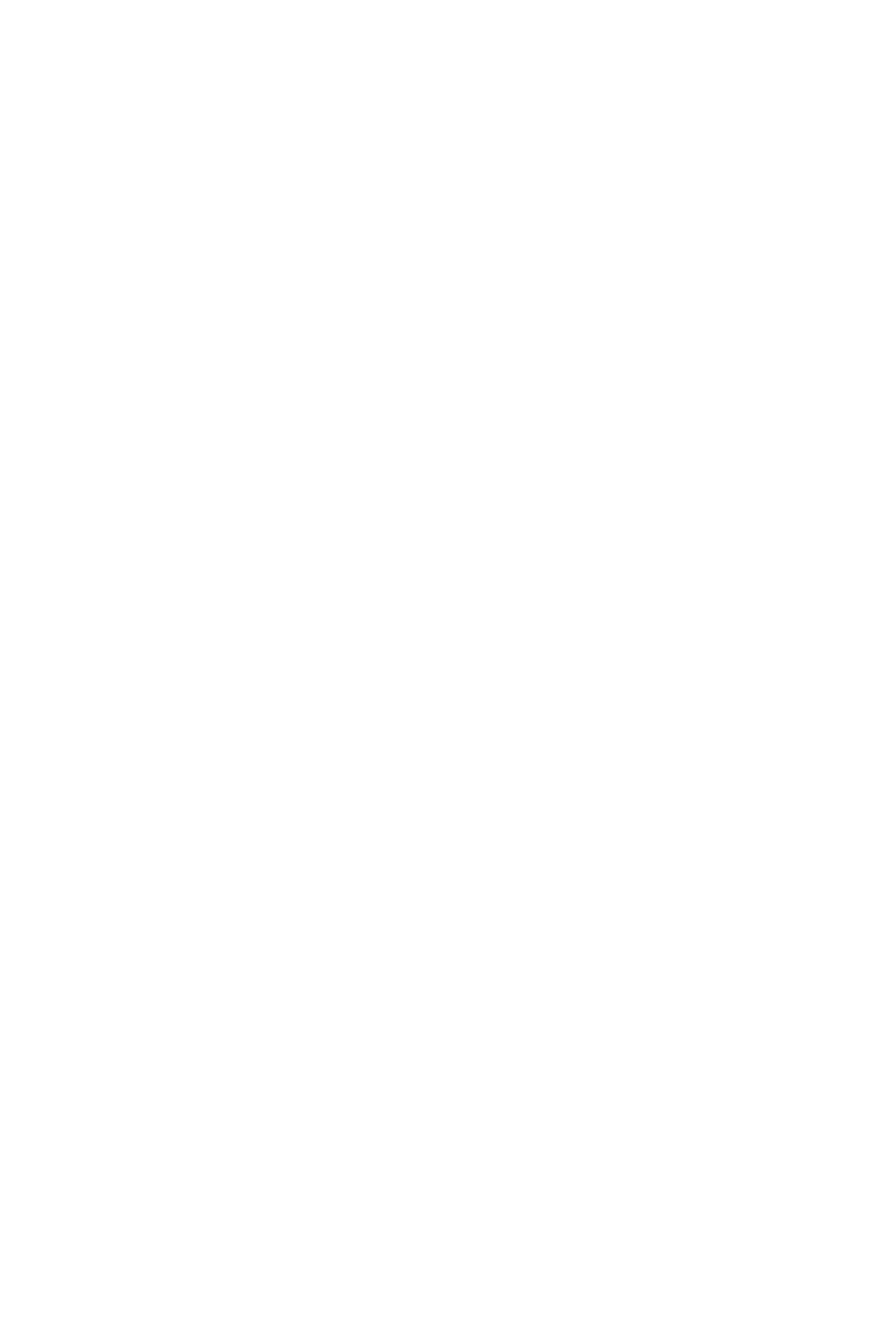
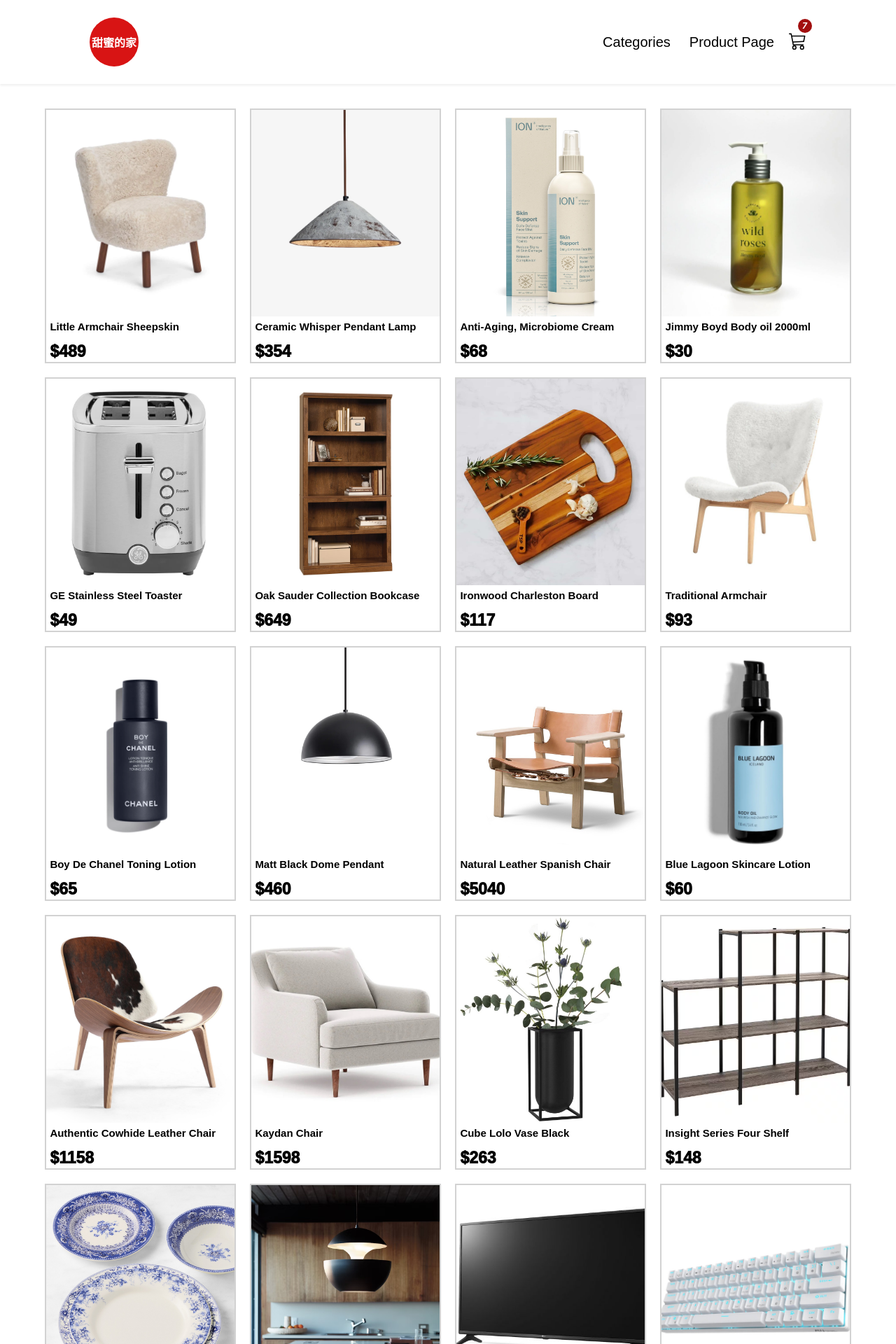
Before and after one commit to DanielRamsgard/e-commerce-frontend, a React (Create React App) app: page /categories/all in a window 1280 px wide. Before the commit this address had no page. Shown: the top 1920 px of the page at 70% size. Before the commit the page ends 800 px from the top, so only its background shows below. Built offline with nearby package versions, Linux system fonts and the light colour scheme; a web font is replaced by a local one.

Commit message:
all page

```diff
--- a/src/App.js
+++ b/src/App.js
@@ -3,6 +3,7 @@
 import Home from './components/Home';
 import Navigation from './components/Navigation';
 import { BrowserRouter as Router, Route, Routes } from 'react-router-dom';
+import Categories from './components/Categories';
 
 
 function App() {
@@ -16,6 +17,7 @@
             <Routes>
                 <Route path="/" element={<Home prevPage={prevPage} updatePrevPage={updatePrevPage}/>}></Route>
                 <Route path="/navigation" element={<Navigation prevPage={prevPage}/>}></Route>
+                <Route path="/categories/all" element={<Categories prevPage={prevPage}/>}></Route>
             </Routes>
         </Router>
     );
--- /dev/null
+++ b/src/components/Categories.js
@@ -0,0 +1,61 @@
+import React, { useState, useEffect } from 'react';
+import NavBar from './NavBar';
+import UseWindowWidth from './WindowWidth';
+import UseScrollPosition from './Scroll';
+import Newsletter from './Newsletter';
+import BottomHeader from './BottomHeader';
+import Card from './Card';
+
+const Categories = (props) => {
+    const scrollPosition = UseScrollPosition();
+    const [scroll, setScroll] = useState(false);
+    const widthBoolNav = UseWindowWidth(700);
+    const widthPhone = UseWindowWidth(300);
+
+    useEffect(() => {
+        if (scrollPosition > 20) {
+            setScroll(true);
+        }
+        else {
+            setScroll(false);
+        }
+    }, [scrollPosition]);
+
+    return (
+        <div>
+            <div className={scroll ? "nav-bar-small" : "nav-bar"}>
+                <NavBar prevPage={props.prevPage} widthBool={widthBoolNav}/>
+            </div>
+            <div className="spacer"></div>
+            <div className="box">
+                <div className="products-container">
+                    <Card widthPhone={widthPhone} img="/static/media/chair.jpeg" title="Little Armchair Sheepskin" price="$489"/>
+                    <Card widthPhone={widthPhone} img="/static/media/lamp2.jpeg" title="Ceramic Whisper Pendant Lamp" price="$354"/>
+                    <Card widthPhone={widthPhone} img="/static/media/skincream.jpeg" title="Anti-Aging, Microbiome Cream" price="$68"/>
+                    <Card widthPhone={widthPhone} img="/static/media/oil.jpeg" title="Jimmy Boyd Body oil 2000ml" price="$30"/>
+                    <Card widthPhone={widthPhone} img="/static/media/toaster.jpeg" title="GE Stainless Steel Toaster" price="$49"/>
+                    <Card widthPhone={widthPhone} img="/static/media/cabinet2.jpeg" title="Oak Sauder Collection Bookcase" price="$649"/>
+                    <Card widthPhone={widthPhone} img="/static/media/cutting.jpeg" title="Ironwood Charleston Board" price="$117"/>
+                    <Card widthPhone={widthPhone} img="/static/media/whitechair.jpg" title="Traditional Armchair" price="$93"/>
+                    <Card widthPhone={widthPhone} img="/static/media/chanel.jpeg" title="Boy De Chanel Toning Lotion" price="$65"/>
+                    <Card widthPhone={widthPhone} img="/static/media/dome.jpeg" title="Matt Black Dome Pendant" price="$460"/>
+                    <Card widthPhone={widthPhone} img="/static/media/spanish2.jpeg" title="Natural Leather Spanish Chair" price="$5040"/>
+                    <Card widthPhone={widthPhone} img="/static/media/skin.jpeg" title="Blue Lagoon Skincare Lotion" price="$60"/>
+                    <Card widthPhone={widthPhone} img="/static/media/cow2.jpg" title="Authentic Cowhide Leather Chair" price="$1158"/>
+                    <Card widthPhone={widthPhone} img="/static/media/chairspecial.jpeg" title="Kaydan Chair" price="$1598"/>
+                    <Card widthPhone={widthPhone} img="/static/media/vase.jpeg" title="Cube Lolo Vase Black" price="$263"/>
+                    <Card widthPhone={widthPhone} img="/static/media/shelve.jpeg" title="Insight Series Four Shelf" price="$148"/>
+                    <Card widthPhone={widthPhone} img="/static/media/china.jpeg" title="Oneida Moda 65-Piece Set" price="$145"/>
+                    <Card widthPhone={widthPhone} img="/static/media/light1.jpeg" title="Here Comes the Sun Pendant" price="$1304"/>
+                    <Card widthPhone={widthPhone} img="/static/media/tv2.jpeg" title="FHD Flat-Screem Moniter" price="$143"/>
+                    <Card widthPhone={widthPhone} img="/static/media/key.jpeg" title="Wireless Mechanical Keyboard" price="$49"/>
+                </div>
+            </div>
+            <div className="spacer"></div>
+            <Newsletter />
+            <BottomHeader widthPhone={widthPhone}/>
+        </div>
+    );
+}
+
+export default Categories;
```
